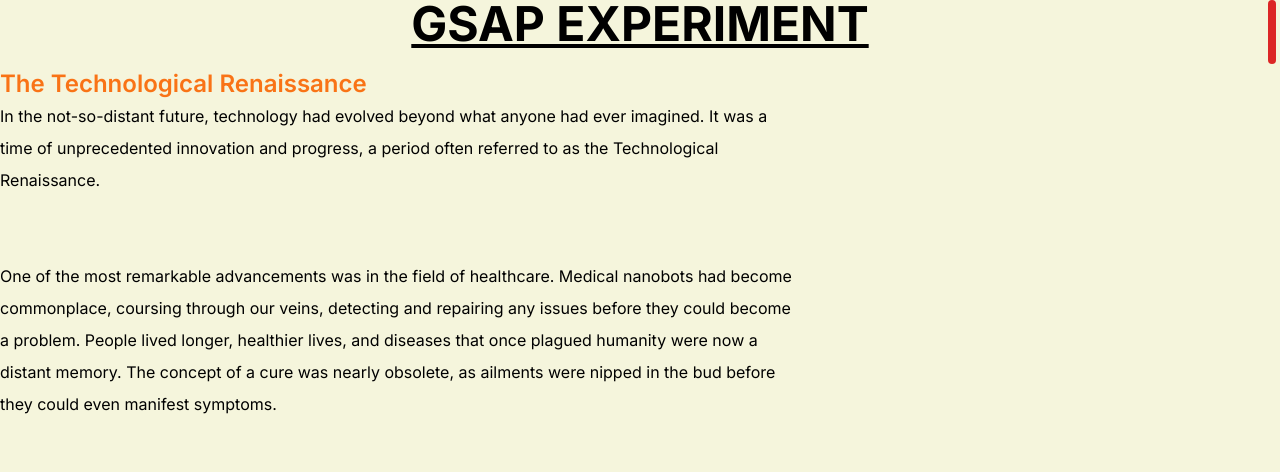
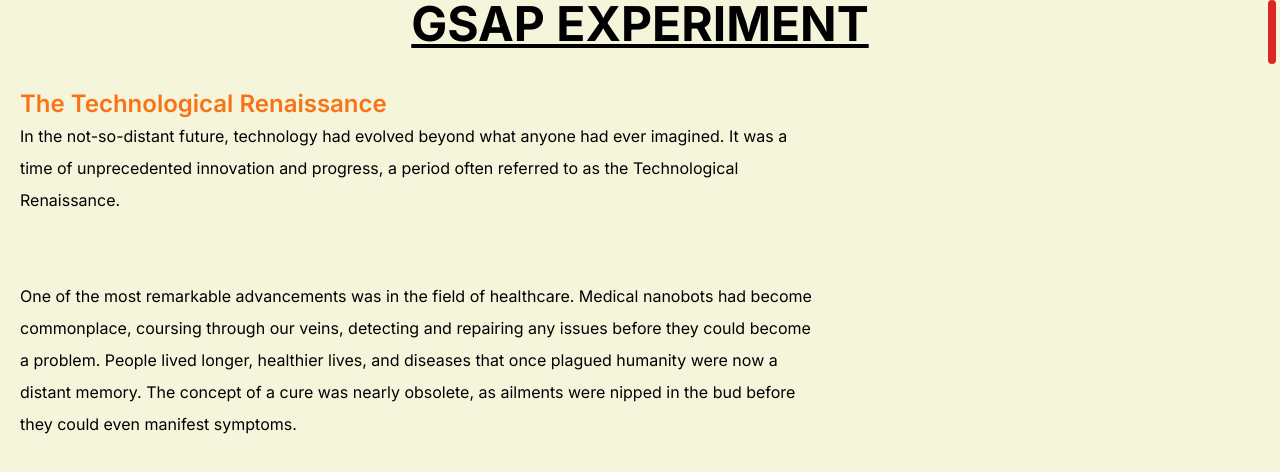
Before and after one commit to klevert-ope/gsap-experiments, a Next.js app: page / in a window 1280 px wide. Shown: the top 472 px of the page. Built offline with nearby package versions, Linux system fonts and the light colour scheme.

Commit message:
Page changes

```diff
--- a/app/(home)/globals.css
+++ b/app/(home)/globals.css
@@ -17,6 +17,7 @@
 
 section {
   height: 100svh;
+  padding: 20px;
 }
 h2 {
   font-size: x-large;
--- a/app/(home)/page.js
+++ b/app/(home)/page.js
@@ -14,7 +14,7 @@
             GSAP EXPERIMENT
           </h1>
           <section>
-            <h2 className=" mt-5 text-orange-500">
+            <h2 data-lag="0.3" className=" mt-5 text-orange-500">
               The Technological Renaissance
             </h2>
             <p data-lag="0.3">
@@ -35,7 +35,7 @@
           </section>
           <section className=" bg-orange-400"></section>
           <section>
-            <p data-lag="0.3" data-speed="0.8">
+            <p data-lag="0.1">
               In the world of transportation, flying cars had transitioned from
               science fiction to reality. Cities had sprawling networks of
               automated aerial taxis, eliminating traffic congestion and
@@ -43,7 +43,7 @@
               vehicles had become the norm, making accidents a rarity. The
               streets were quieter, and the air was cleaner.
             </p>
-            <p data-lag="0.5">
+            <p data-lag="0.2">
               Education had transformed as well. Traditional classrooms were a
               thing of the past. Students now entered virtual reality
               environments where they could explore history, travel to different
```
